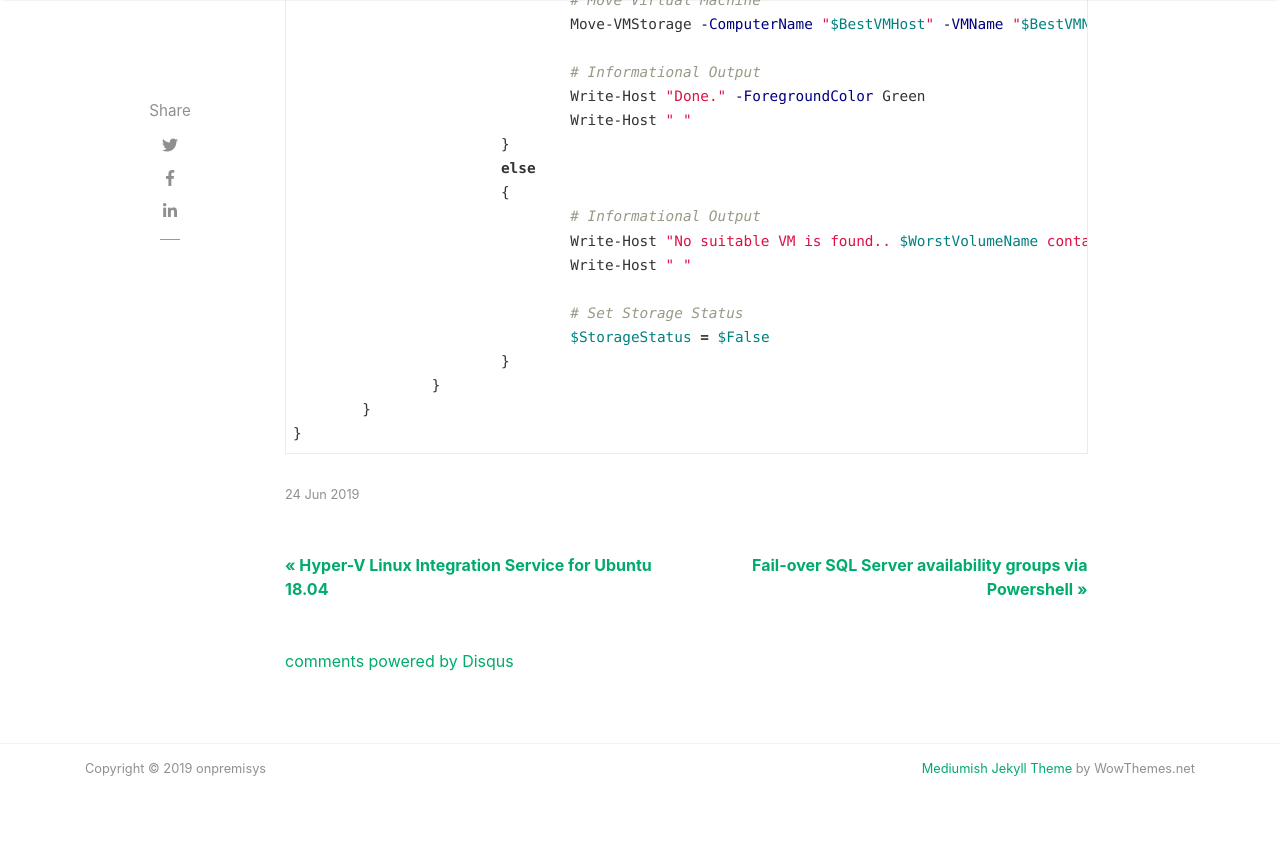
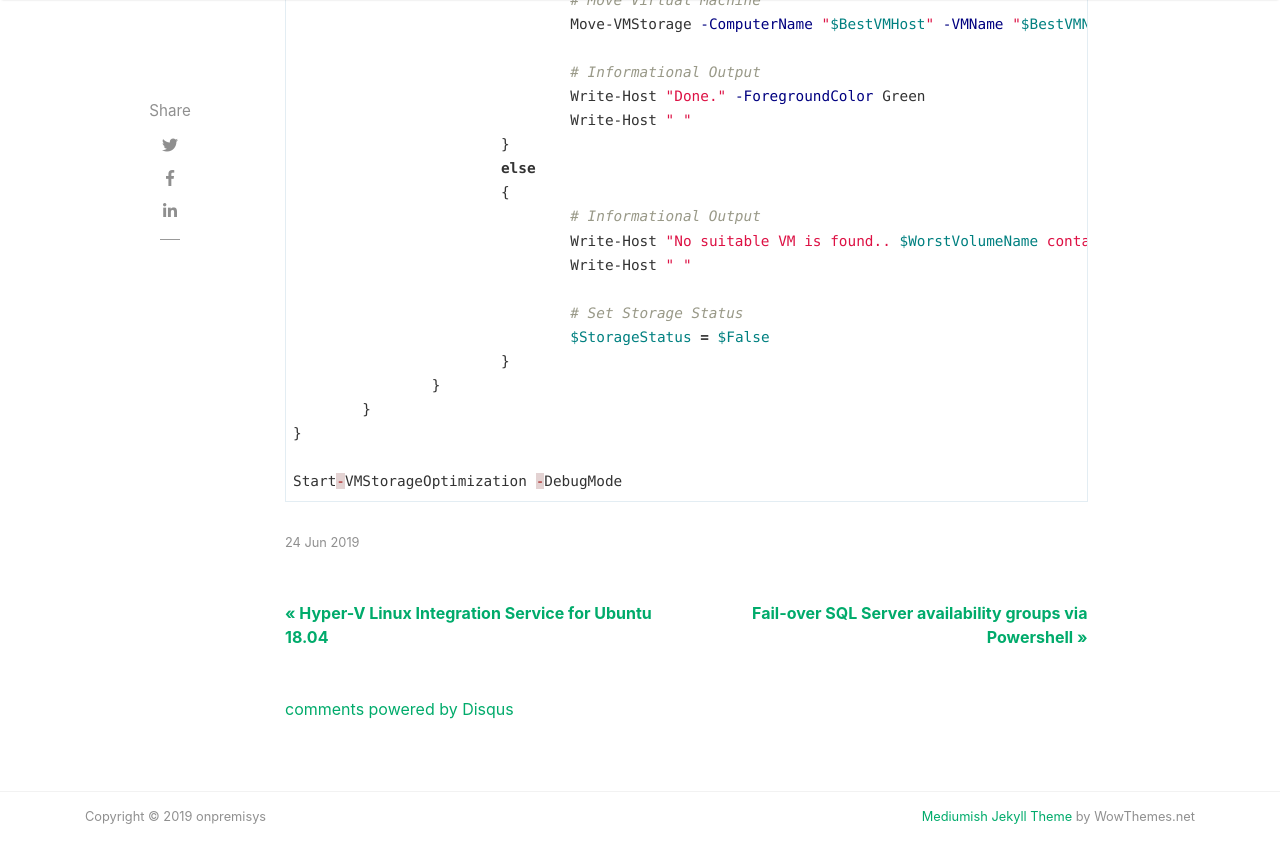
Before and after one commit to onpremisys/onpremisys.github.io, a Jekyll site: the page built from _posts/2019-06-24-storage-balancing-for-hyper-v.markdown, in a window 1280 px wide and 900 px high, scrolled down 5449 px. Shown: the top 863 px of the window. Built offline with Jekyll 4.4.1, drawn with Linux system fonts in a browser that asks for light colours; nearby versions of some CDN libraries; comment, search, counter and statistics services are not loaded.

Commit message:
Added function call to end of script for storage balancing script

```diff
--- a/_posts/2019-06-24-storage-balancing-for-hyper-v.markdown
+++ b/_posts/2019-06-24-storage-balancing-for-hyper-v.markdown
@@ -199,4 +199,6 @@ param (
 		}
 	}
 }
+
+Start-VMStorageOptimization -DebugMode
 {% endhighlight %}
```
